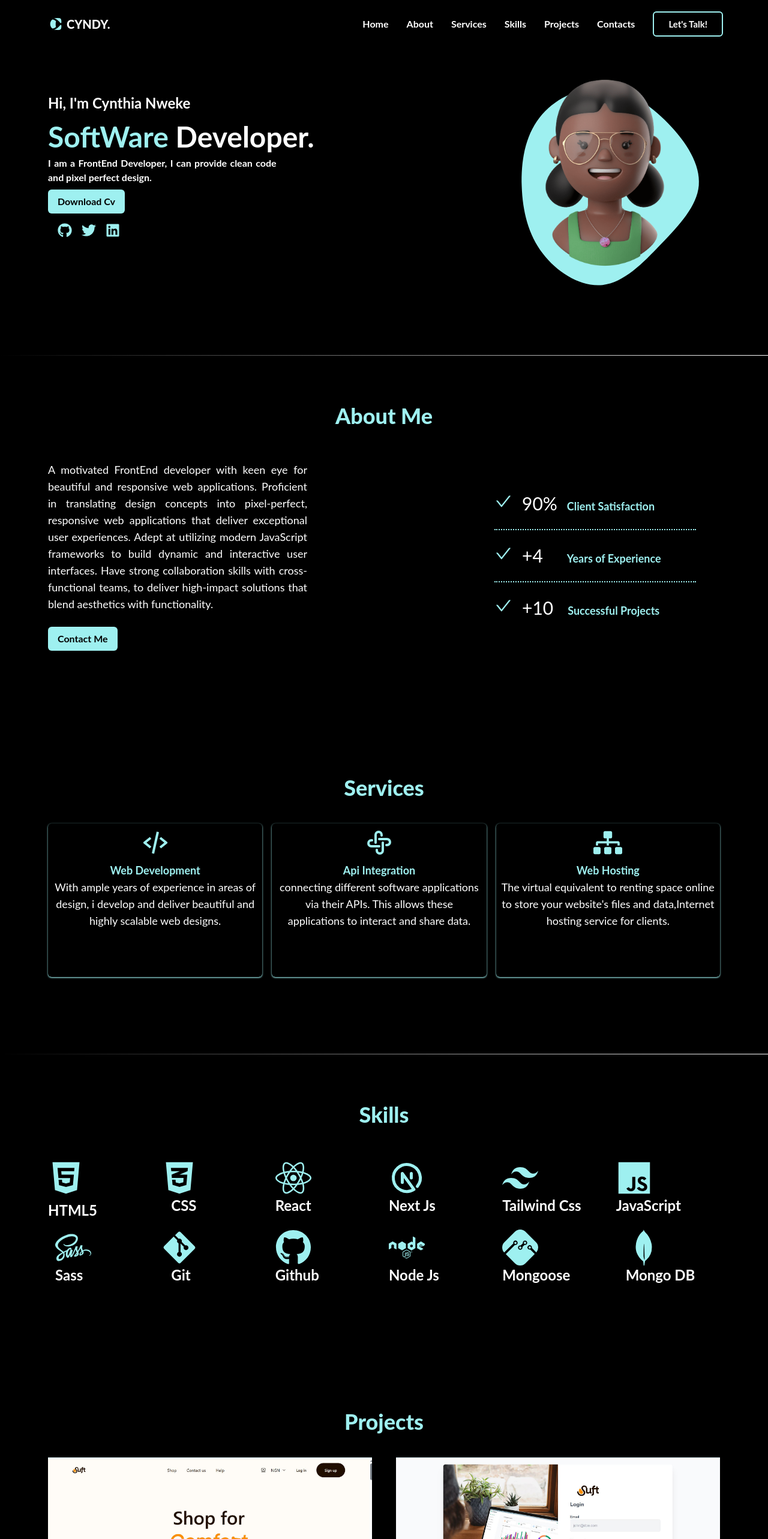
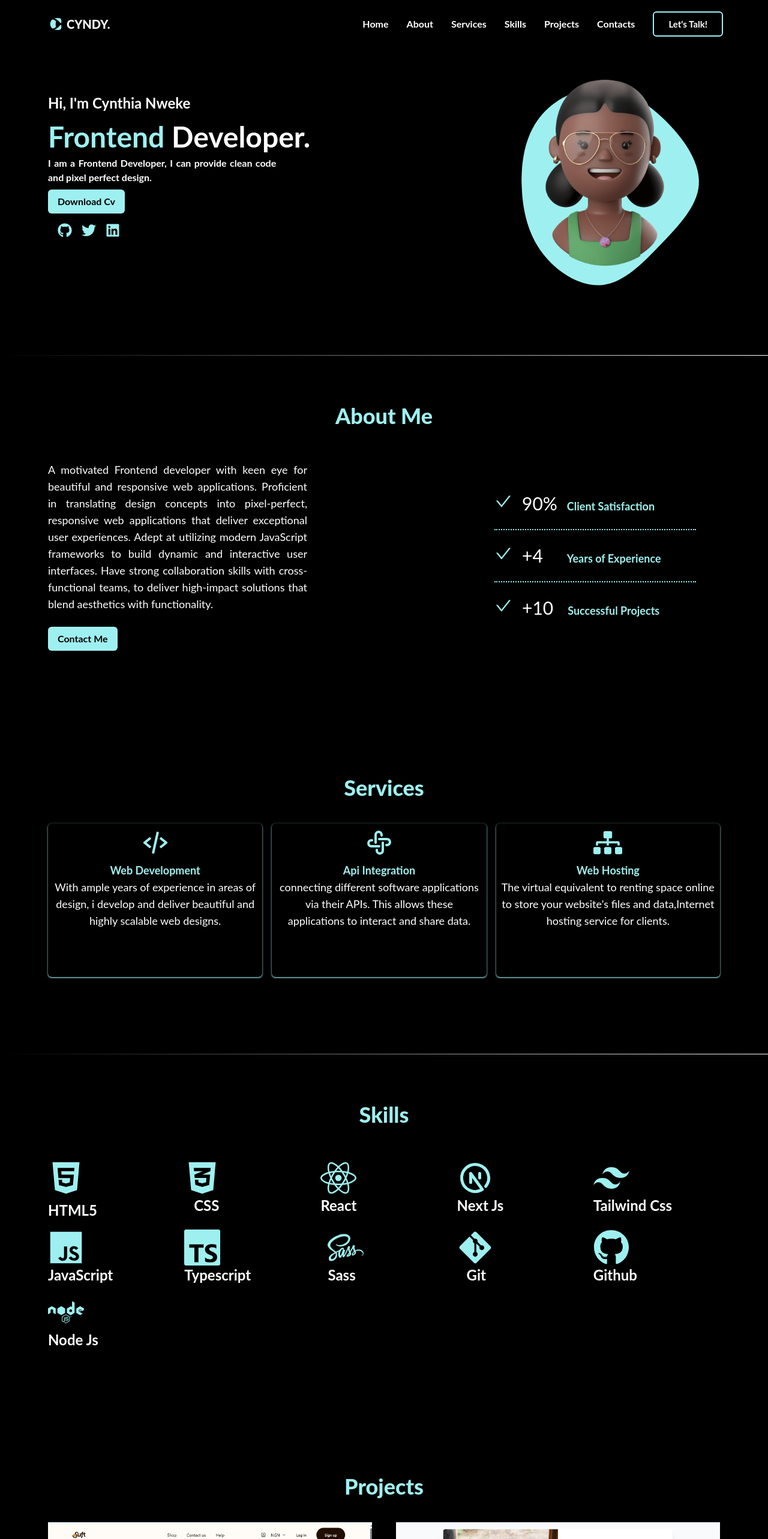
Before and after one commit to cyndylove1/cyndy-portfolio, a React (Create React App) app: page / in a window 1280 px wide. Shown: the top 2566 px of the page at 60% size. Built offline with nearby package versions, Linux system fonts and the light colour scheme.

Commit message:
correction

```diff
--- a/src/components/About/About.jsx
+++ b/src/components/About/About.jsx
@@ -12,7 +12,7 @@ const About = () => {
         <div className=" flex flex-col md:flex-row justify-between items-center xl:mx-20 mx-5 md:gap-[30px] lg:gap-0 gap-0 pt-10">
           <div className="" data-aos="fade-up" data-aos-duration="300">
             <h3 className=" lg:w-82 md:w-97 md:text-lg text-[16px] text-justify text-white">
-              A motivated FrontEnd developer with keen eye for beautiful and
+              A motivated Frontend developer with keen eye for beautiful and
               responsive web applications. Proficient in translating design
               concepts into pixel-perfect, responsive web applications that
               deliver exceptional user experiences. Adept at utilizing modern
--- a/src/components/Hero/Hero.jsx
+++ b/src/components/Hero/Hero.jsx
@@ -16,12 +16,12 @@ const Hero = () => {
             </h5>
             <h1 className=" pb-2 text-5xl font-bold text-white">
               {" "}
-              <span className="text-blue">SoftWare</span>{" "}
+              <span className="text-blue">Frontend</span>{" "}
               <span className="text-purple">Developer.</span>
             </h1>
             <div className="md:w-[70%] w-full">
               <h6 className=" font-bold text-justify text-white">
-                I am a FrontEnd Developer, I can provide clean code and pixel
+                I am a Frontend Developer, I can provide clean code and pixel
                 perfect design.
               </h6>
             </div>
--- a/src/components/Skill/Skill.jsx
+++ b/src/components/Skill/Skill.jsx
@@ -9,8 +9,7 @@ import { FaSass } from "react-icons/fa";
 import { FaGitAlt } from "react-icons/fa6";
 import { FaGithub } from "react-icons/fa6";
 import { FaNode } from "react-icons/fa";
-import { SiMongoosedotws } from "react-icons/si";
-import { SiMongodb } from "react-icons/si";
+import { SiTypescript } from "react-icons/si";
 
 const Skill = () => {
   return (
@@ -19,7 +18,7 @@ const Skill = () => {
         Skills
       </h2>
       <div
-        className="md:grid-cols-6 md:gap-4 xl:mx-20 grid justify-center grid-cols-4 gap-5 pt-10 pb-32 mx-5"
+        className="md:grid-cols-5 md:gap-4 xl:mx-20 grid justify-center grid-cols-4 gap-5 pt-10 pb-32 mx-5"
         data-aos="zoom-in"
         data-aos-delay="200"
       >
@@ -71,6 +70,14 @@ const Skill = () => {
             JavaScript
           </h2>
         </div>
+        <div className="transform-translate-y-14 hover:scale-110 transition duration-500 ease-in-out">
+          <h6 className="text-blue text-6xl">
+            <SiTypescript />
+          </h6>
+          <h2 className="md:text-2xl text-base font-bold text-white">
+            Typescript
+          </h2>
+        </div>
         <div className="transform-translate-y-14 hover:scale-110 ml-3 transition duration-500 ease-in-out">
           <h6 className="text-blue text-6xl">
             <FaSass />
@@ -99,22 +106,22 @@ const Skill = () => {
             Node Js
           </h2>
         </div>
-        <div className="transform-translate-y-14 hover:scale-110 transition duration-500 ease-in-out">
+        {/* <div className="transform-translate-y-14 hover:scale-110 transition duration-500 ease-in-out">
           <h6 className="text-blue text-6xl">
             <SiMongoosedotws />
           </h6>
           <h2 className="md:text-2xl text-base font-bold text-white">
             Mongoose
           </h2>
-        </div>
-        <div className="transform-translate-y-14 hover:scale-110 ml-4 transition duration-500 ease-in-out">
+        </div> */}
+        {/* <div className="transform-translate-y-14 hover:scale-110 ml-4 transition duration-500 ease-in-out">
           <h6 className="text-blue text-6xl">
             <SiMongodb />
           </h6>
           <h2 className="md:text-2xl text-base font-bold text-white">
             Mongo DB
           </h2>
-        </div>
+        </div> */}
       </div>
       <div class="w-full h-1 bg-gradient-to-r from-black to-white"></div>
     </div>
```
Also changed, not shown: 1 other file (tests, documents, lock files or other folders).
